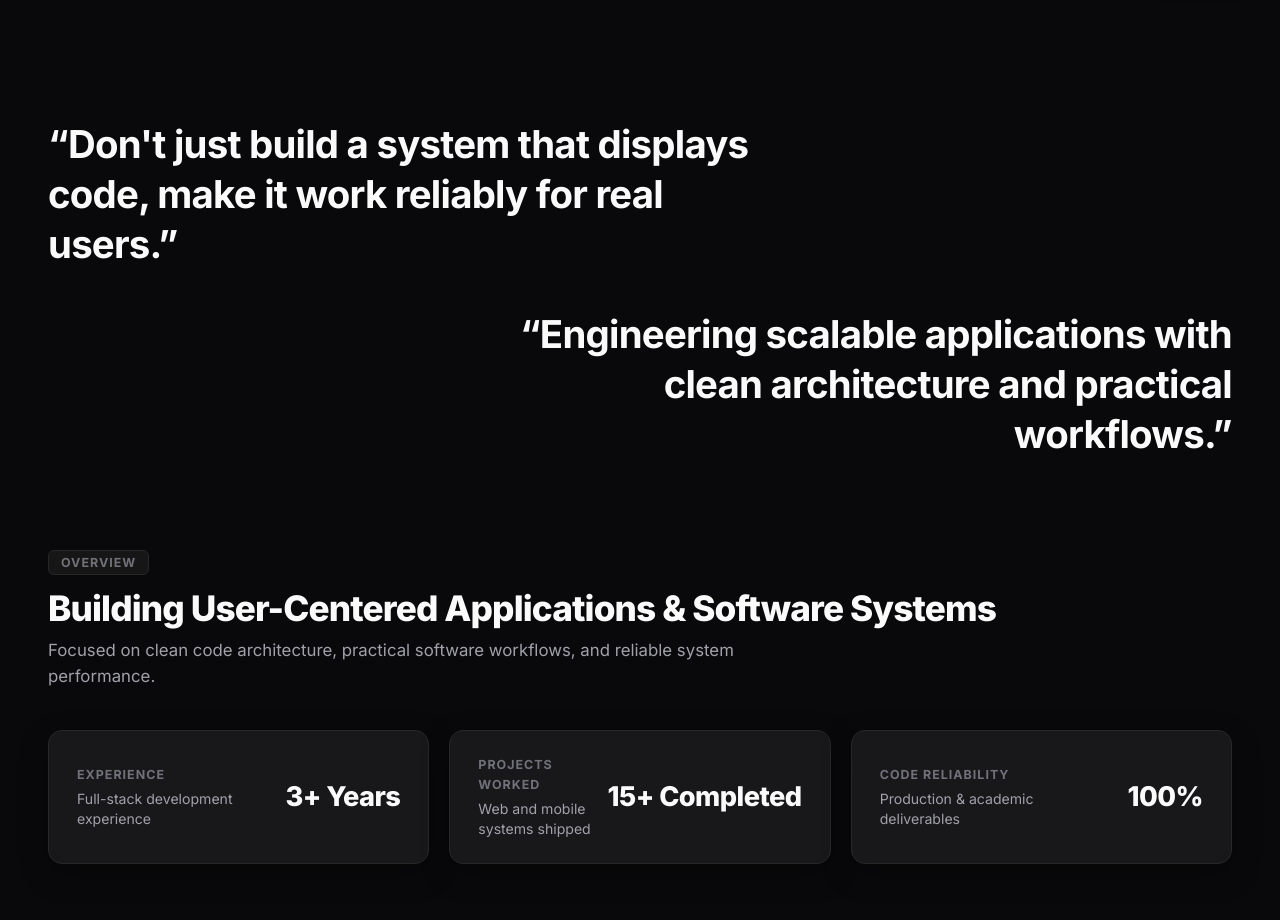
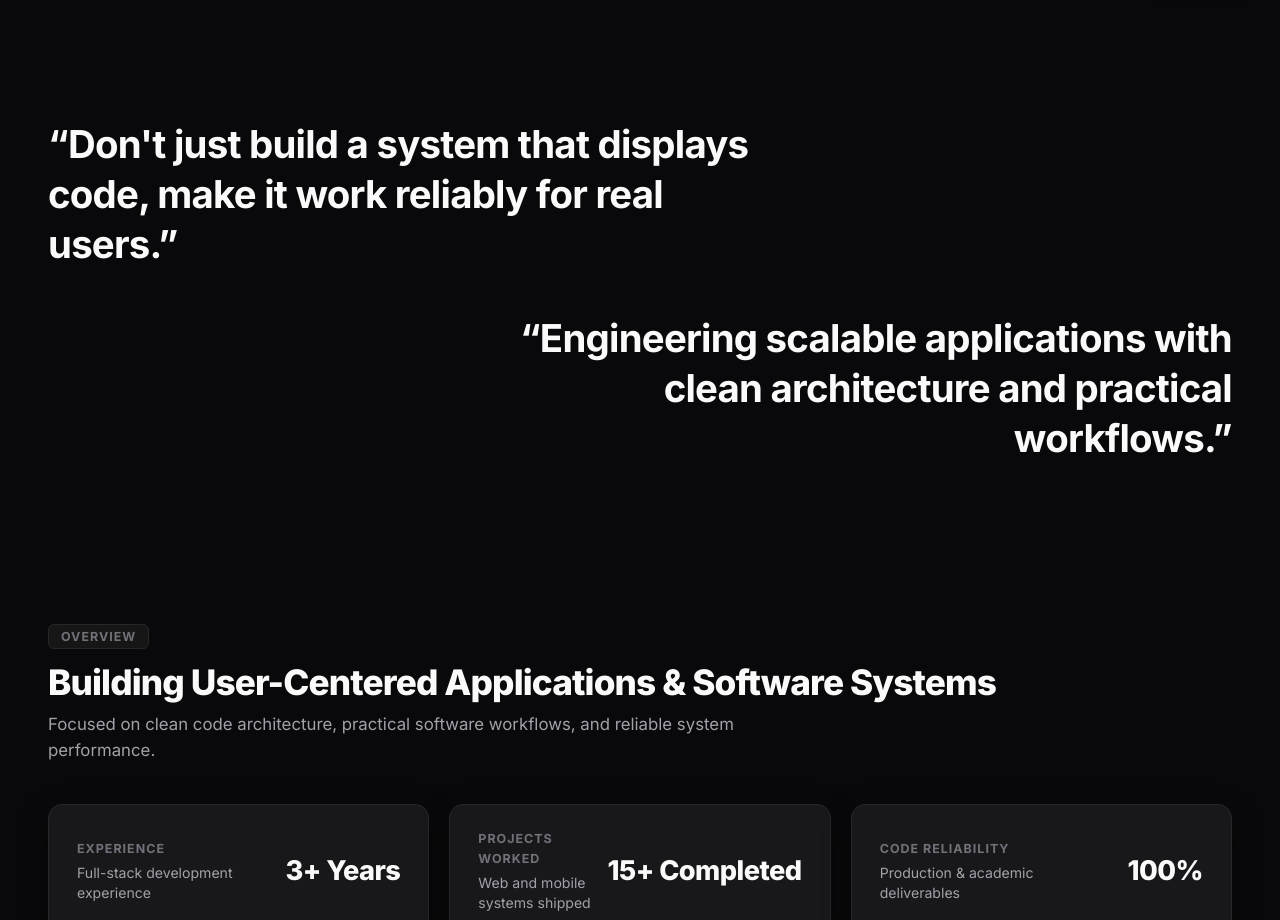
Before and after one commit to ennonn/Portfolio-Ultimate, a React (Vite) app: page / in a window 1280 px wide. Shown: the part 800-1720 px from the top of the page. Built offline with nearby package versions, Linux system fonts and the light colour scheme.

Commit message:
Design update: Set snappy 1.2s text morph with 0.5s stagger delay and increased bottom margin to 160px before Overview

```diff
--- a/src/components/AboutStats.jsx
+++ b/src/components/AboutStats.jsx
@@ -15,7 +15,7 @@ export default function AboutStats() {
         }
       },
       {
-        threshold: 0.25, // Triggers when 25% of the section is visible
+        threshold: 0.2, // Triggers when 20% of the section is visible
       }
     );
 
@@ -44,13 +44,13 @@ export default function AboutStats() {
         justifyContent: 'center',
       }}
     >
-      {/* Quote Banner Section with Sequential Text Morph Effect */}
+      {/* Quote Banner Section with 0.5s Staggered Text Morphing */}
       <div
         style={{
           display: 'flex',
           flexDirection: 'column',
-          gap: '40px',
-          marginBottom: '90px',
+          gap: '44px',
+          marginBottom: '160px',
         }}
       >
         <div style={{ maxWidth: '740px' }}>
--- a/src/styles/index.css
+++ b/src/styles/index.css
@@ -125,16 +125,16 @@ p {
   background: linear-gradient(90deg, #c7d2fe 0%, #bae6fd 100%);
 }
 
-/* Shadcn Text Morphing Animation (Sequential & Strictly Hidden Before Delay) */
+/* Shadcn Text Morphing Animation (Snappy 1.2s duration with 0.5s Delay) */
 @keyframes textMorphBlurIn {
   0% {
     opacity: 0;
-    filter: blur(20px);
-    transform: translateY(28px) scale(0.96);
+    filter: blur(16px);
+    transform: translateY(24px) scale(0.96);
   }
   40% {
-    opacity: 0.6;
-    filter: blur(8px);
+    opacity: 0.7;
+    filter: blur(4px);
   }
   100% {
     opacity: 1;
@@ -145,19 +145,19 @@ p {
 
 .text-morph-hidden {
   opacity: 0 !important;
-  filter: blur(20px) !important;
-  transform: translateY(28px) scale(0.96) !important;
+  filter: blur(16px) !important;
+  transform: translateY(24px) scale(0.96) !important;
 }
 
 .text-morph-active {
-  animation: textMorphBlurIn 2.0s cubic-bezier(0.16, 1, 0.3, 1) forwards;
+  animation: textMorphBlurIn 1.2s cubic-bezier(0.16, 1, 0.3, 1) forwards;
   will-change: filter, opacity, transform;
   transition: text-shadow 0.3s ease;
 }
 
 .text-morph-active-delayed {
   opacity: 0;
-  animation: textMorphBlurIn 2.0s cubic-bezier(0.16, 1, 0.3, 1) 2.0s forwards;
+  animation: textMorphBlurIn 1.2s cubic-bezier(0.16, 1, 0.3, 1) 0.5s forwards;
   will-change: filter, opacity, transform;
   transition: text-shadow 0.3s ease;
 }
```
